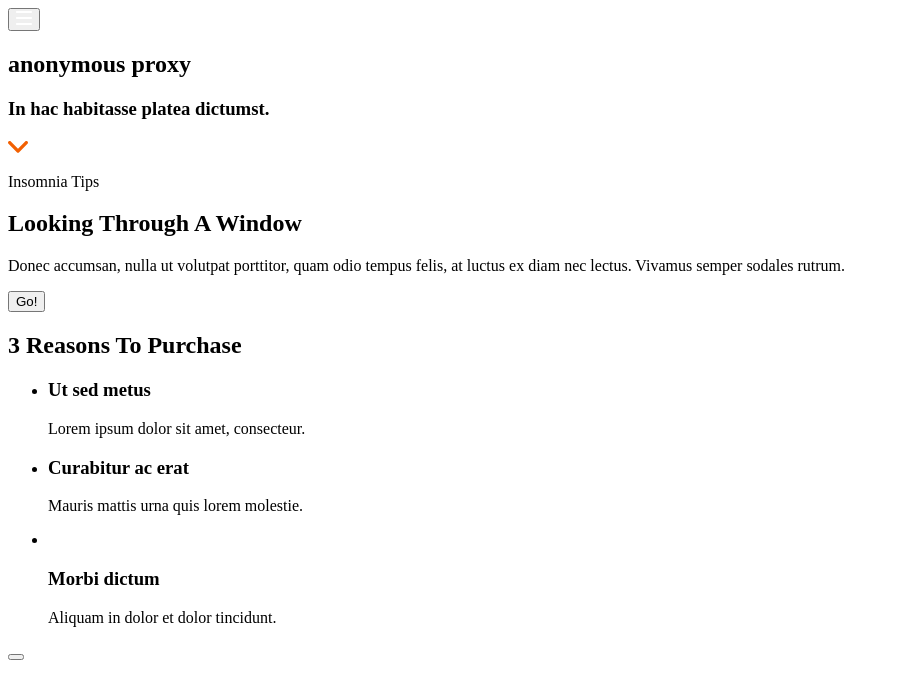
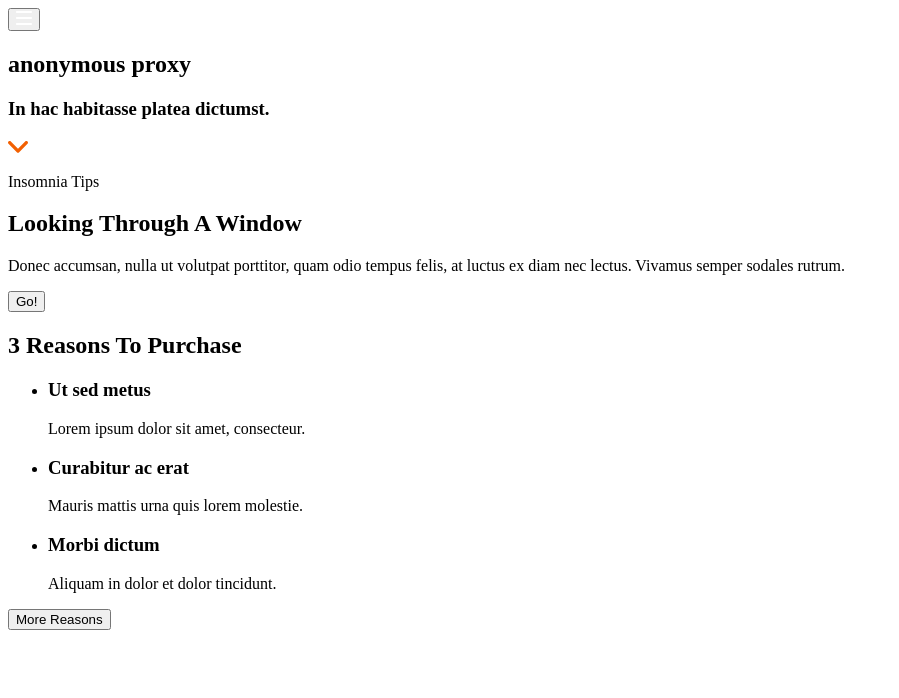
Before and after one commit to tanialopezab/M1-Revision, a website: page public/index.html in a window 1280 px wide. Shown: the whole page, without its empty margins (0-899 px from the left). Drawn offline with Linux system fonts and the light colour scheme.

Commit message:
imprpve structure of html grid section

```diff
--- a/public/index.html
+++ b/public/index.html
@@ -60,13 +60,13 @@
 
                         <p>Mauris mattis urna quis lorem molestie.</p>
                     </li>
-                    <li class="menu_reason item3"></li>
-                     <h3 class="menu_reason subtitle">Morbi dictum</h3>
+                    <li class="menu_reason item3">
+                         <h3 class="menu_reason subtitle">Morbi dictum</h3>
 
-                    <p>Aliquam in dolor et dolor tincidunt.</p>
+                        <p>Aliquam in dolor et dolor tincidunt.</p>
                     </li>
                 </ul>
-                <button type="button"></button>
+                <button type="button">More Reasons</button>
             </section>
         </main>
     </body>
```
Also changed, not shown: _src/templates/partials/_grid.html (+2 -3 lines).
